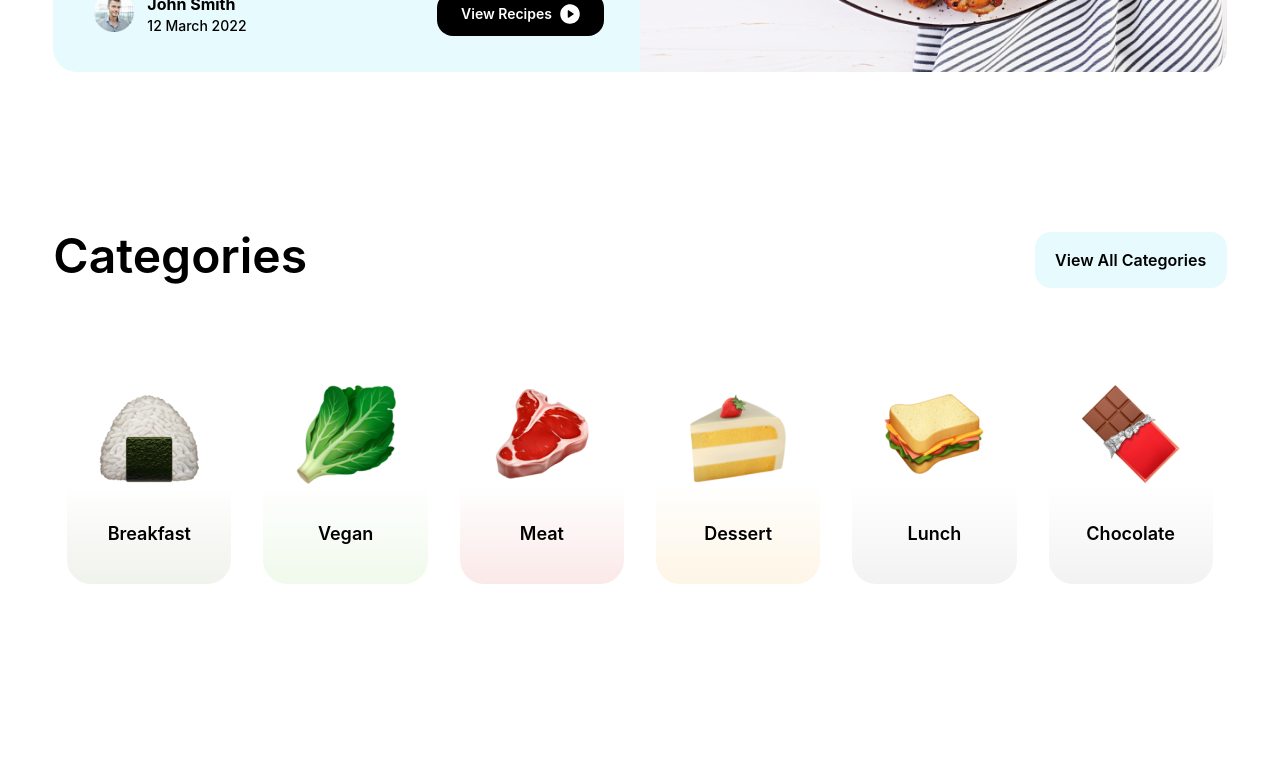
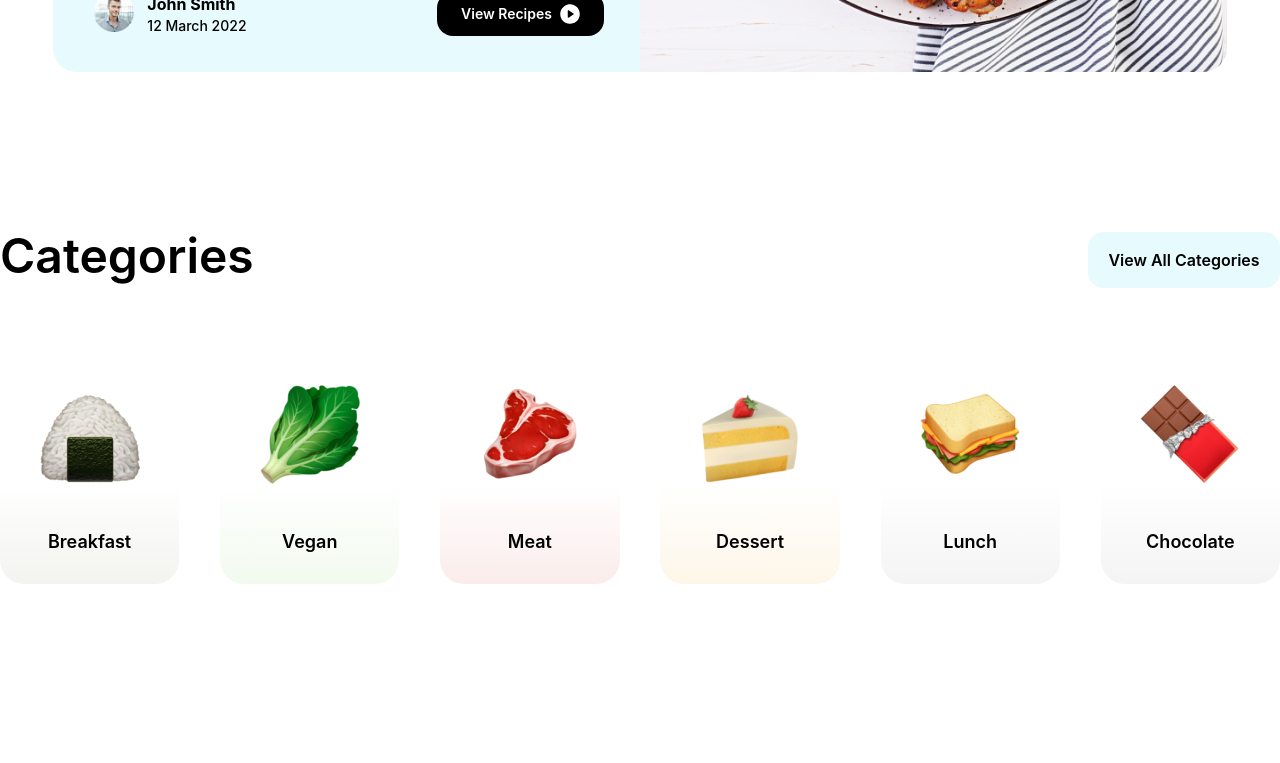
Before and after one commit to foodieland-project/foodieland-frontend, a React (Create React App) app: page / in a window 1280 px wide. Shown: the part 631-1394 px from the top of the page. Built offline with nearby package versions, Linux system fonts and the light colour scheme.

Commit message:
bug fixed

```diff
--- a/src/components/BasicComponents/Categories/Categories.jsx
+++ b/src/components/BasicComponents/Categories/Categories.jsx
@@ -40,7 +40,7 @@ function Categories() {
   ];
   return (
     <section>
-      <div className="w-11/12 font-inter mx-auto my-20 lg:my-40">
+      <div className="w-11/12 md:w-9/12 xl:w-full font-inter mx-auto my-20 lg:my-40">
         <div className="flex flex-col justify-center text-center md:flex-row md:justify-around lg:justify-between mb-20  ">
           <div className="mb-8 md:mb-0">
             <h1 className="font-semibold text-5xl">Categories</h1>
@@ -51,7 +51,7 @@ function Categories() {
             </button>
           </div>
         </div>
-        <div className="flex justify-center gap-4 xl:gap-8  flex-wrap">
+        <div className="flex justify-center  lg:justify-between gap-4 xl:gap-8  flex-wrap">
           {categoriesData.map(({ id, name, imageUrl, bgColor }) => (
             <Category
               key={id}
--- a/src/components/BasicComponents/Categories/Category.jsx
+++ b/src/components/BasicComponents/Categories/Category.jsx
@@ -1,16 +1,14 @@
-import "./category.css";
-
 function Category({ imageUrl, name, bgColor }) {
   return (
-    <div className="category-item lg:basis-1/6 h-[160px] md:h-[200px] rounded-3xl overflow-hidden my-4">
+    <div className="basis-[24%] lg:basis-[14%] h-[160px] md:h-[190px] xl:h-[200px] rounded-3xl overflow-hidden my-4">
       <div>
         <img
           src={`${imageUrl}`}
           alt="breakfast"
-          className="mx-auto w-[80px] md:w-[100px]"
+          className="mx-auto w-[80px] md:w-[100px] lg:w-[80px] xl:w-[100px]"
         />
       </div>
-      <div className={`${bgColor}   text-center font-semibold text-lg py-9 `}>
+      <div className={`${bgColor}   text-center font-semibold text-lg py-11 `}>
         <span>{name}</span>
       </div>
     </div>
--- a/src/components/BasicComponents/Categories/category.css
+++ /dev/null
@@ -1,9 +0,0 @@
-
-.category-item{
-    flex-basis: 24%;
-}
-@media screen and (min-width:1024px) {
-    .category-item{
-        flex-basis: 14%;
-    }
-}
```
